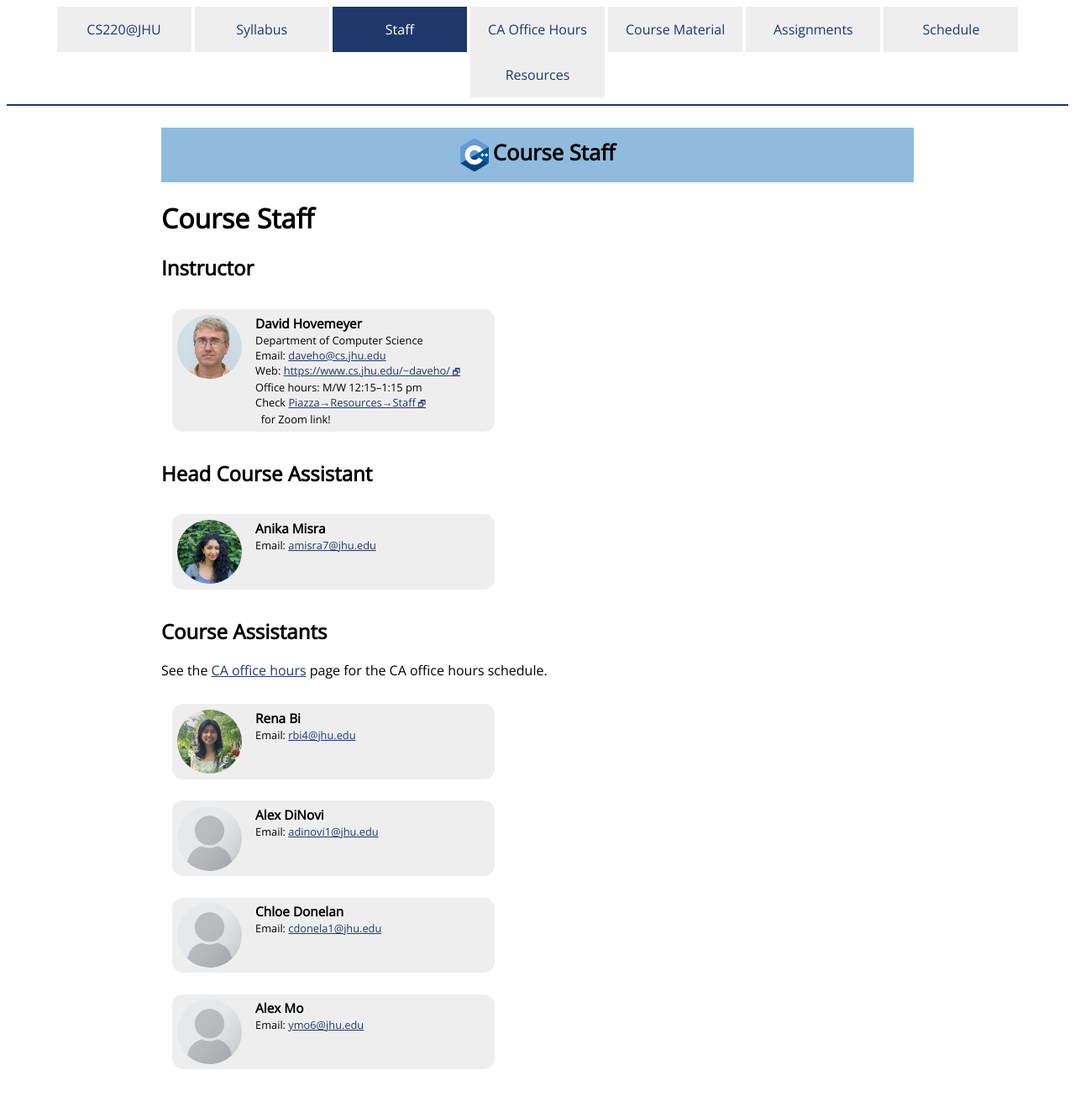
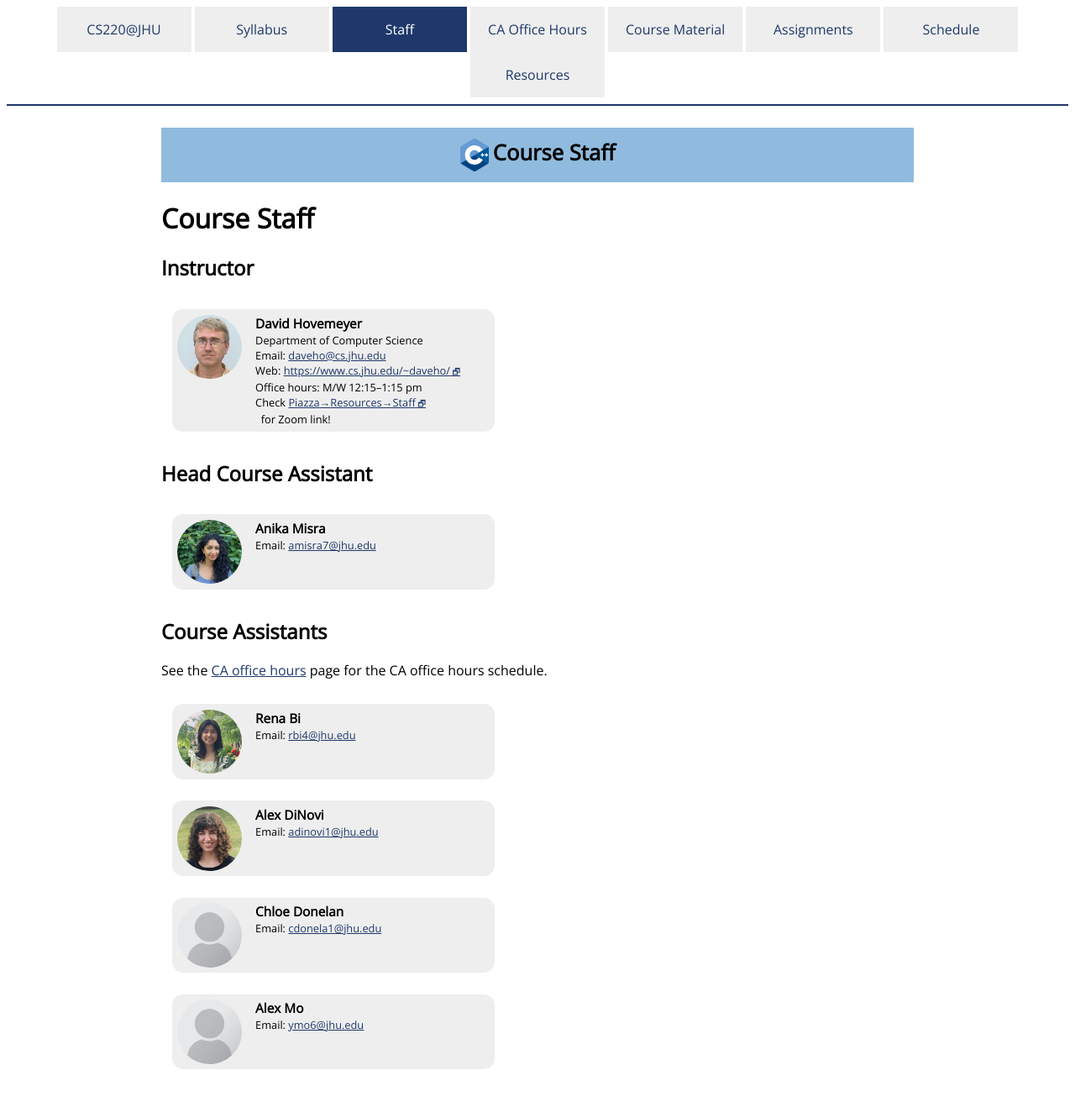
Before and after one commit to jhu-ip/cs220-summer22, a Jekyll site: the page built from staff.md, in a window 1280 px wide. Shown: the whole page at 84% size. Built offline with Jekyll 4.4.1, drawn with Linux system fonts in a browser that asks for light colours; some web fonts are replaced.

Commit message:
Alex D picture

```diff
--- a/staff.md
+++ b/staff.md
@@ -57,7 +57,7 @@ See the [CA office hours](officehours.html) page for the CA office hours schedul
 <div class="card_container">
 
 <div class="card">
-  <img alt="Alex D photo" src="{{site.baseurl}}/img/staffpix/placeholder.jpg">
+  <img alt="Alex D photo" src="{{site.baseurl}}/img/staffpix/alex_d.jpg">
   <div class="details">
    <span class="name_and_role">Alex DiNovi</span><br>
    Email: <a href="mailto:adinovi1@jhu.edu">adinovi1@jhu.edu</a><br>
```
Also changed, not shown: img/staffpix/alex_d.jpg (added).
